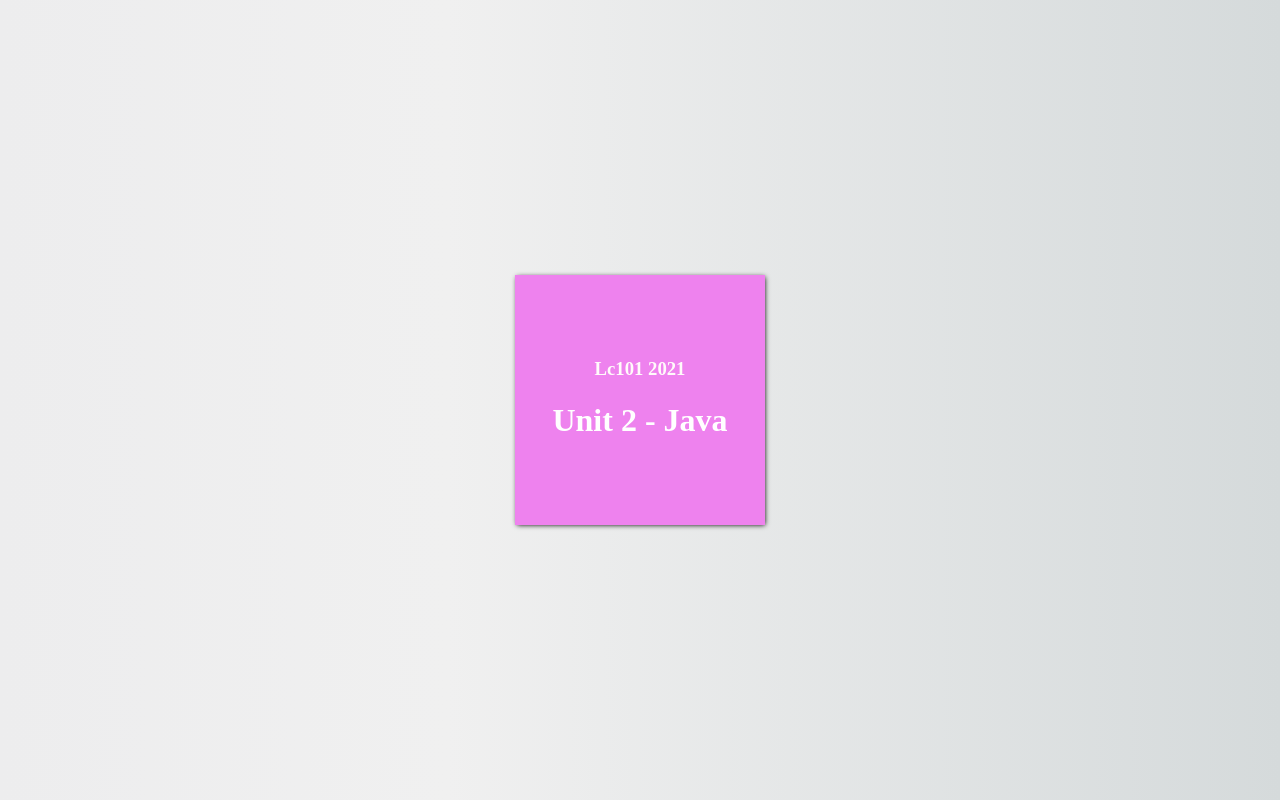
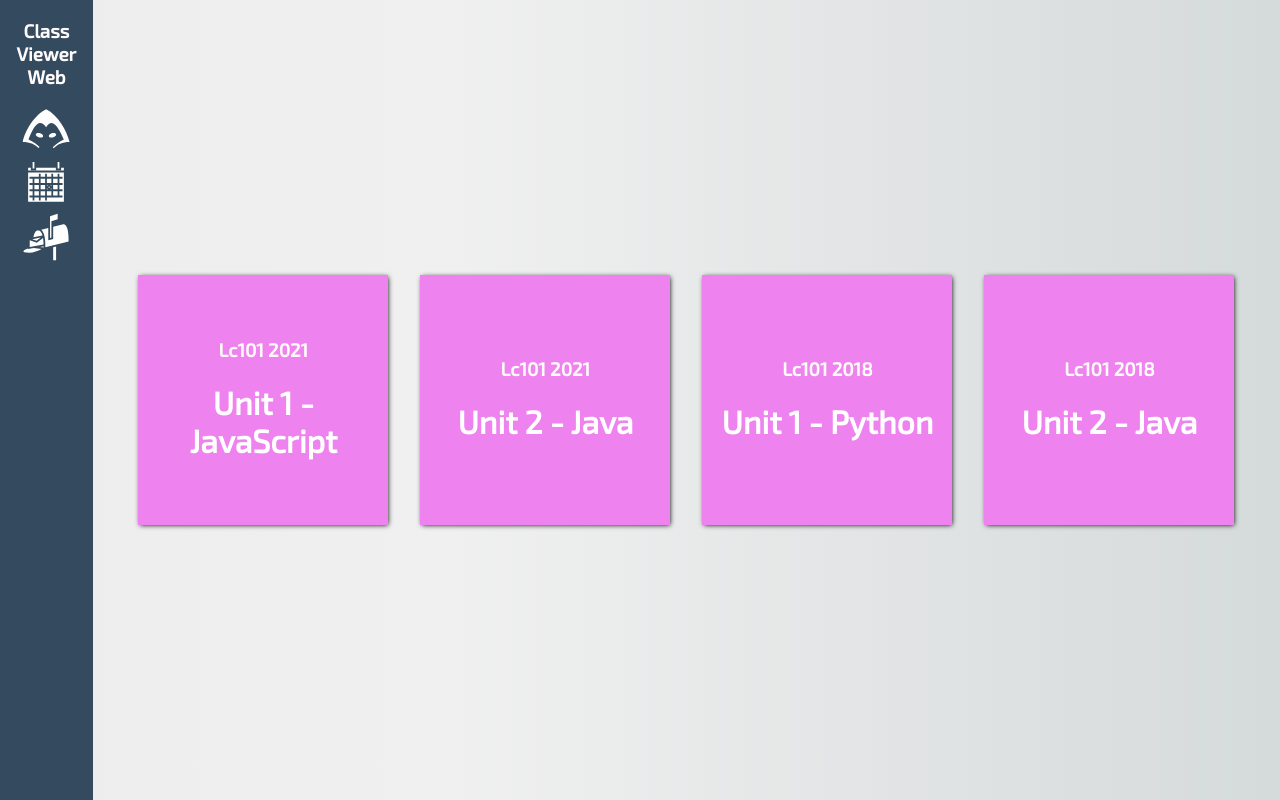
Before and after one commit to theodoremoreland/ClassViewerWeb, a React (Create React App) app in the folder front-end/: page / in a window 1280 px wide. Built offline with nearby package versions, Linux system fonts and the light colour scheme.

Commit message:
Updated App to include Panel and improved CSS

```diff
--- a/front-end/src/App.css
+++ b/front-end/src/App.css
@@ -4,6 +4,23 @@
 #344A5F
 #F47753
 */
+
+/* ___________________ FONTS ____________________________ */
+
+@font-face {
+    font-family: header;
+    src: url('./fonts/Exo2/Exo2-Regular.ttf');
+}
+
+@font-face {
+    font-family: accent;
+    src: url('./fonts/Exo2/Exo2-Medium.ttf');
+}
+
+@font-face {
+    font-family: accent-light;
+    src: url('./fonts/Exo2/Exo2-Thin.ttf');
+}
 
 html, body {
     margin: 0;
@@ -13,9 +30,27 @@ html, body {
 
 #root {
     display: flex;
-    justify-content: center;
-    align-items: center;
+    flex-direction: row;
+    flex-wrap: nowrap;
     height: 100%;
     background: rgb(237,237,238);
     background: linear-gradient(90deg, rgba(237,237,238,1) 0%, rgba(240,240,240,1) 35%, rgba(213,218,219,1) 100%);
 }
+
+#controlPanelContainer {
+    height: 100%;
+    width: 100px;
+    order: 1;
+}
+
+#contentContainer {
+    display: flex;
+    flex-direction: row;
+    flex-wrap: wrap;
+    justify-content: center;
+    align-items: center;
+    height: 100%;
+    width: 100%;
+    order: 2;
+    gap: 12px;
+}
--- a/front-end/src/App.tsx
+++ b/front-end/src/App.tsx
@@ -2,7 +2,11 @@ import React from 'react';
 
 
 // Components
+import Panel from './components/Panel';
 import Card from './components/Card';
+
+// Icons
+import { GiCalendar, GiMailbox, GiHood } from "react-icons/gi";
 
 // Styles
 import './App.css';
@@ -10,7 +14,15 @@ import './App.css';
 function App() {
   return (
     <>
-      <Card title="Unit 2 - Java" subtitle="Lc101 2021"/>
+      <div id="controlPanelContainer">
+        <Panel title="Class Viewer Web" icons={[ GiHood, GiCalendar, GiMailbox,]} />
+      </div>
+      <div id="contentContainer">
+        <Card title="Unit 1 - JavaScript" subtitle="Lc101 2021"/>
+        <Card title="Unit 2 - Java" subtitle="Lc101 2021"/>
+        <Card title="Unit 1 - Python" subtitle="Lc101 2018"/>
+        <Card title="Unit 2 - Java" subtitle="Lc101 2018"/>
+      </div>
     </>
   );
 }
```
